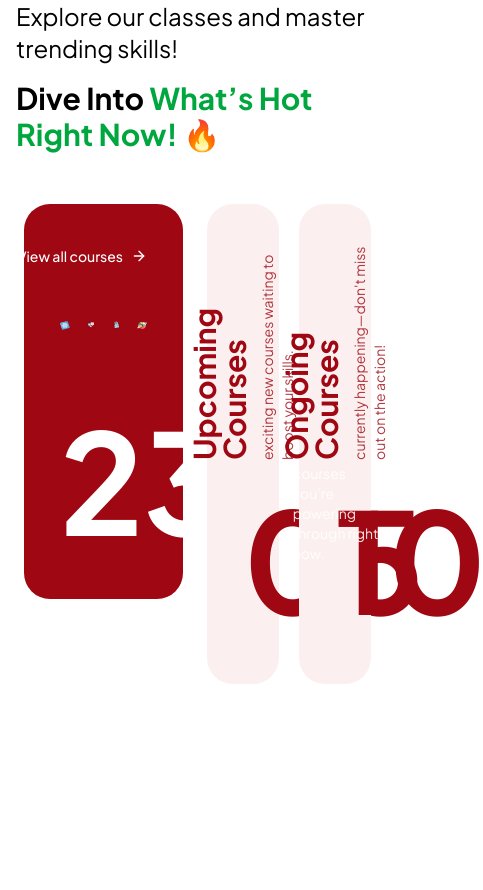
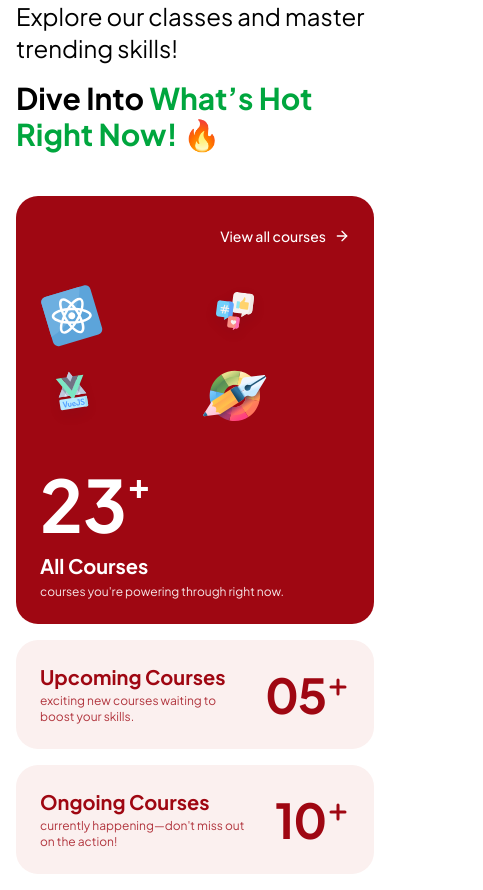
Before and after one commit to Saheel-Mahzz/Ecommerce-Dashboard, a Next.js app: page /courses in a window 390 px wide. Shown: the whole page, 483 px wide, since content can reach past the window. Before the commit the page ends 844 px from the top, so only its background shows below. Built offline with nearby package versions, Linux system fonts and the light colour scheme.

Commit message:
feat: made the course page responsive

```diff
--- a/modules/courses/components/courseCards.tsx
+++ b/modules/courses/components/courseCards.tsx
@@ -49,22 +49,21 @@ export default function CourseCards() {
   const [activeId, setActiveId] = useState("all-courses");
 
   return (
-    <div className="w-full max-w-7xl mx-auto p-6">
-      {/* 10 Columns Grid Strategy: Big (6 cols) + Small (2 cols) + Small (2 cols) = 10 */}
-      <div className="grid grid-cols-12 gap-6 items-start">
+    <div className="w-full max-w-7xl mx-auto p-4 md:p-6">
+      <div className="grid grid-cols-12 gap-4 md:gap-6 items-start">
         {CARDS_DATA.map((card) => {
           const isBig = activeId === card.id;
 
           return (
             <motion.div
               key={card.id}
-              layout // Framer Motion smooth width/layout transition
+              layout
               transition={{ type: "spring", stiffness: 220, damping: 25 }}
               onClick={() => setActiveId(card.id)}
-              className={`cursor-pointer rounded-4xl p-9 transition-colors duration-300 ${
+              className={`cursor-pointer rounded-3xl md:rounded-4xl p-6 md:p-9 transition-colors duration-300 ${
                 isBig
-                  ? "col-span-6 bg-red-800 text-white flex flex-col space-y-12"
-                  : "col-span-3 bg-[#fbf0ef] text-red-800 flex flex-col justify-between h-[480px]"
+                  ? "col-span-12 md:col-span-6 bg-red-800 text-white flex flex-col space-y-8 md:space-y-12"
+                  : "col-span-12 sm:col-span-6 md:col-span-3 bg-[#fbf0ef] text-red-800 flex flex-col justify-between h-auto md:h-[420px]"
               }`}
             >
               <AnimatePresence mode="popLayout">
@@ -75,7 +74,7 @@ export default function CourseCards() {
                     initial={{ opacity: 0 }}
                     animate={{ opacity: 1 }}
                     exit={{ opacity: 0 }}
-                    className="flex flex-col space-y-12 w-full"
+                    className="flex flex-col space-y-8 md:space-y-12 w-full"
                   >
                     {/* Top Action Button */}
                     <div className="flex items-center justify-end">
@@ -89,28 +88,32 @@ export default function CourseCards() {
                     </div>
 
                     {/* Tech / Category Icons */}
-                    <div className="grid grid-cols-4 gap-4 items-center">
+                    <div className="grid grid-cols-2 sm:grid-cols-4 gap-4 items-center">
                       {card.icons.map((icon, idx) => (
                         <Image
                           key={idx}
                           src={icon}
                           alt="tech-icon"
-                          width={100}
-                          height={100}
-                          className="object-contain"
+                          width={80}
+                          height={80}
+                          className="object-contain w-16 h-16 md:w-20 md:h-20"
                         />
                       ))}
                     </div>
 
                     {/* Bottom Number + Title */}
-                    <div className="flex space-x-6 items-center pt-4">
-                      <h3 className="font-bold text-[140px] leading-none flex items-start">
+                    <div className="flex flex-col sm:flex-row space-y-3 sm:space-y-0 sm:space-x-6 items-start sm:items-center pt-2 md:pt-4">
+                      <h3 className="font-bold text-7xl sm:text-8xl md:text-[120px] leading-none flex items-start">
                         {card.count}
-                        <span className="text-6xl font-bold -mt-1">+</span>
+                        <span className="text-4xl sm:text-6xl font-bold -mt-1">
+                          +
+                        </span>
                       </h3>
                       <div className="flex flex-col space-y-1">
-                        <p className="font-bold text-2xl">{card.title}</p>
-                        <span className="text-sm opacity-90 max-w-xs">
+                        <p className="font-bold text-xl md:text-2xl">
+                          {card.title}
+                        </p>
+                        <span className="text-xs md:text-sm opacity-90 max-w-xs">
                           {card.subtitle}
                         </span>
                       </div>
@@ -123,22 +126,24 @@ export default function CourseCards() {
                     initial={{ opacity: 0 }}
                     animate={{ opacity: 1 }}
                     exit={{ opacity: 0 }}
-                    className="flex flex-col gap-7"
+                    className="flex flex-row md:flex-col justify-between  md:justify-start gap-4 md:gap-7 items-center md:items-start w-full"
                   >
-                    {/* Vertical Rotating Title Section */}
-                    <div className="flex flex-col justify-center [writing-mode:vertical-rl] rotate-180 max-h-[220px] gap-2 ">
-                      <h3 className="font-bold text-3xl leading-none">
+                    {/* Vertical Title for Desktop / Horizontal for Mobile */}
+                    <div className="flex flex-col justify-center md:[writing-mode:vertical-rl] md:rotate-180 md:max-h-[220px] gap-1 md:gap-2">
+                      <h3 className="font-bold text-xl md:text-3xl  leading-tight md:leading-none">
                         {card.title}
                       </h3>
-                      <p className="text-sm opacity-80 ">{card.subtitle}</p>
+                      <p className="text-xs md:text-sm opacity-80">
+                        {card.subtitle}
+                      </p>
                     </div>
 
                     {/* Small Number & Plus Icon */}
-                    <div className="flex items-start mt-auto">
-                      <span className="text-[140px] font-bold leading-none tracking-tight">
+                    <div className="flex items-start md:mt-auto">
+                      <span className="text-5xl sm:text-7xl md:text-[120px] font-bold leading-none tracking-tight">
                         {card.count}
                       </span>
-                      <Plus className="mt-1" size={32} strokeWidth={3} />
+                      <Plus className="mt-1" size={24} strokeWidth={3} />
                     </div>
                   </motion.div>
                 )}
--- a/modules/services/index.tsx
+++ b/modules/services/index.tsx
@@ -6,7 +6,7 @@ import RotatingText from "./components/rotatingText";
 
 export default function Services() {
   return (
-    <div className="w-full max-w-7xl ml-auto space-y-4 md:space-y-48 overflow-hidden ">
+    <div className="w-full max-w-7xl ml-auto space-y-4 sm:space-y-12 md:space-y-48 overflow-hidden ">
       <div className="grid md:grid-cols-2 ">
         <div className="px-1 font-medium text-2xl md:text-4xl md:leading-[49px] text-balance ">
           <p>
```
